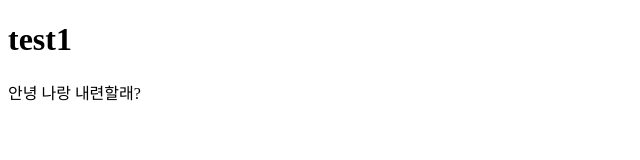
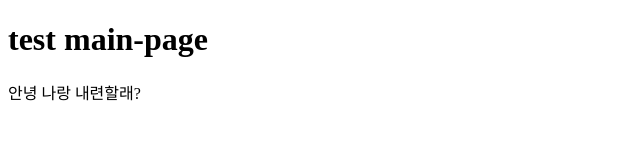
Before and after one commit to LDG-BBgod/test1, a plain HTML site: page index.html in a window 1280 px wide. Shown: the whole page, without its empty margins (0-640 px from the left). Drawn offline with Linux system fonts and the light colour scheme.

Commit message:
메인페이지생성

```diff
--- a/index.html
+++ b/index.html
@@ -7,7 +7,7 @@
     <title>Document</title>
 </head>
 <body>
-    <h1>test1</h1>
+    <h1>test main-page</h1>
     <div>안녕 나랑 내련할래?</div>
 </body>
 </html>
```
